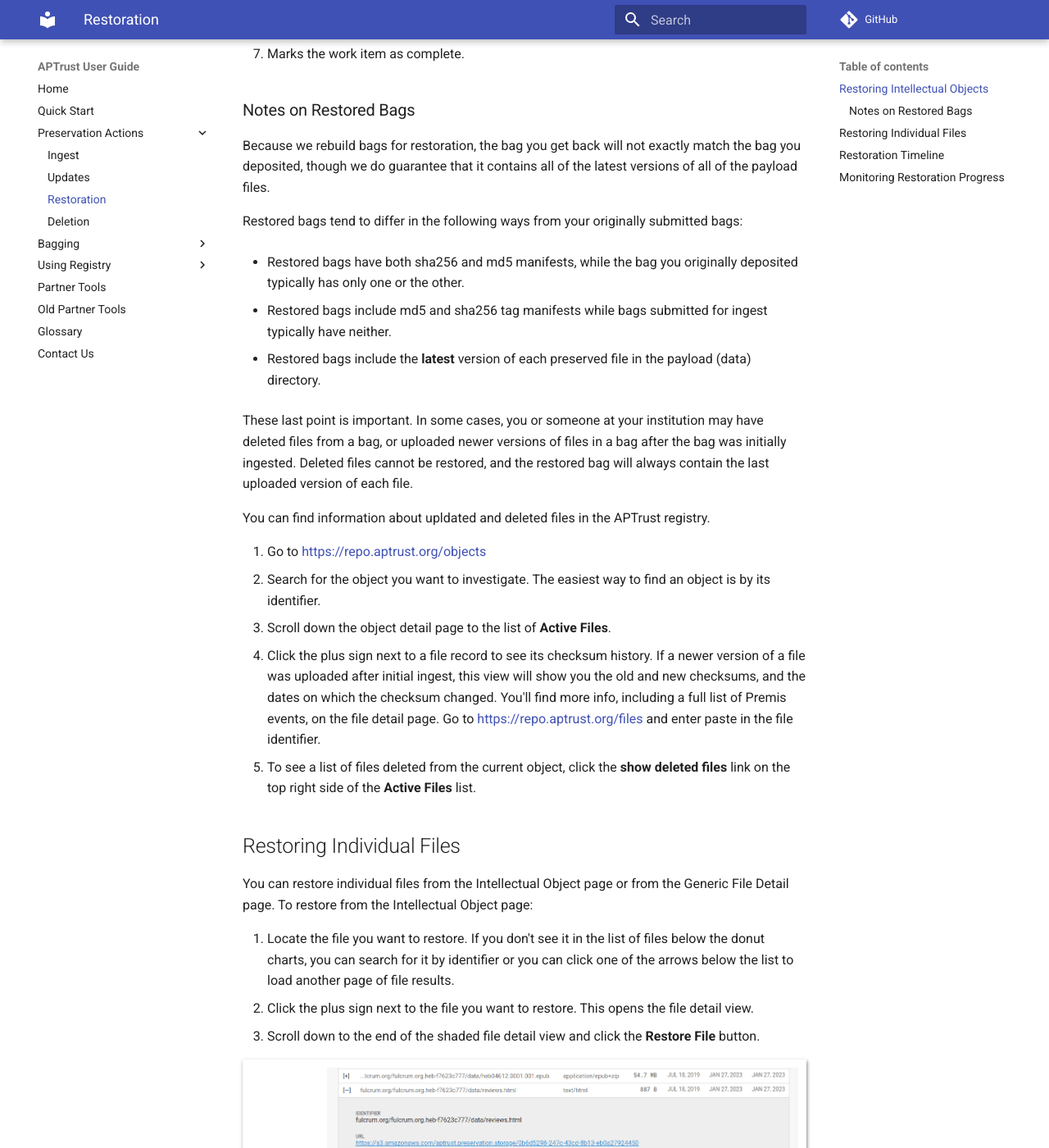
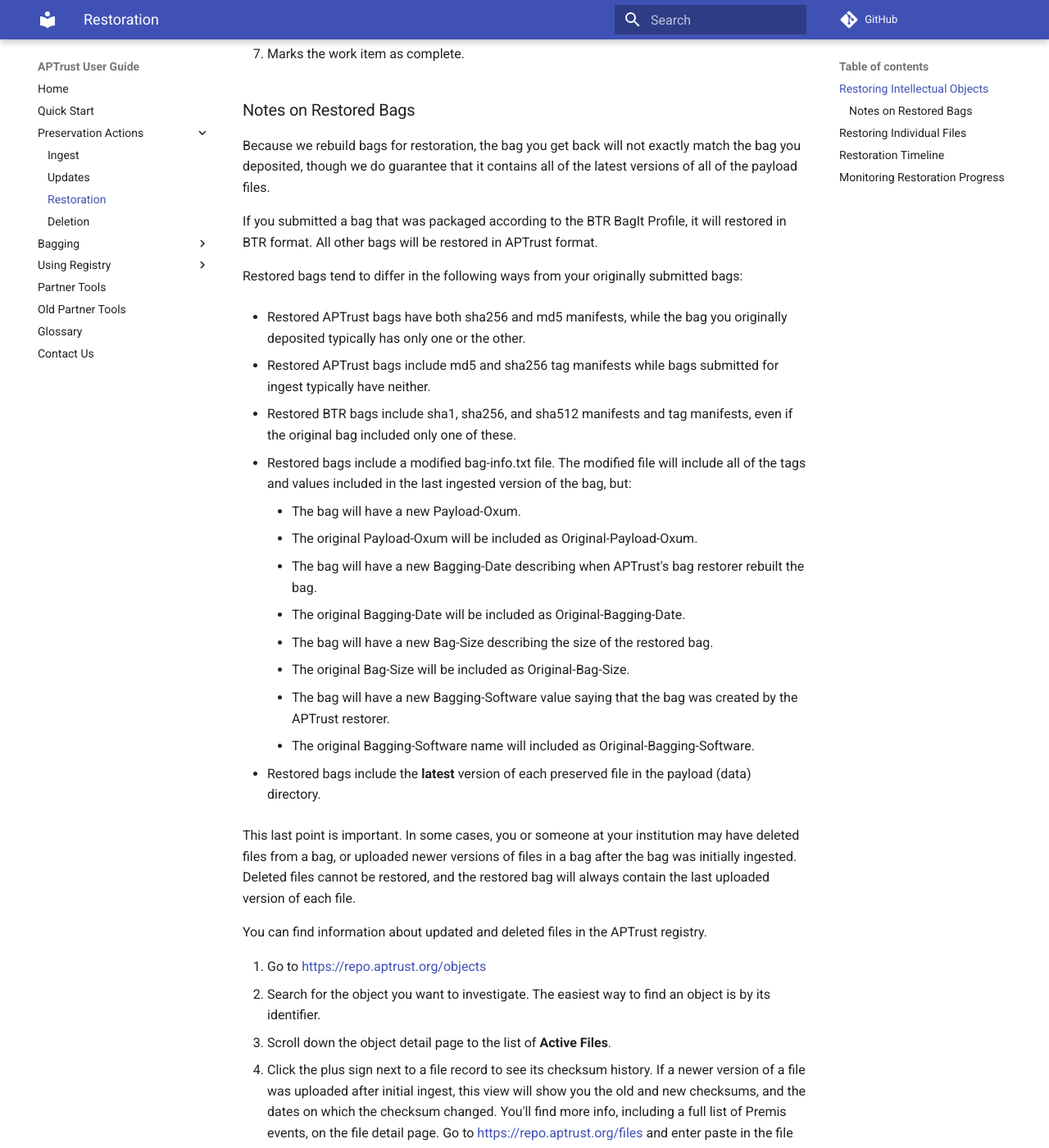
Before and after one commit to APTrust/userguide, an MkDocs documentation site: the page built from docs/preservation/restoration.md, in a window 1280 px wide and 1400 px high, scrolled down 1478 px. Shown: the whole window at 82% size. Built offline with MkDocs 1.6.1 and Material for MkDocs 9.7.7, drawn with Linux system fonts in a browser that asks for light colours; comment, search, counter and statistics services are not loaded; some of the changed text lies outside the part shown.

Commit message:
Added documentation re: bagit profiles and restoration formats. https://trello.com/c/pgSRV6ri

```diff
--- a/docs/preservation/restoration.md
+++ b/docs/preservation/restoration.md
@@ -33,23 +33,43 @@
 
 Because we rebuild bags for restoration, the bag you get back will not exactly match the bag you deposited, though we do guarantee that it contains all of the latest versions of all of the payload files.
 
+If you submitted a bag that was packaged according to the BTR BagIt Profile, it will restored
+in BTR format. All other bags will be restored in APTrust format.
+
 Restored bags tend to differ in the following ways from your originally submitted bags:
 
-* Restored bags have both sha256 and md5 manifests, while the bag you originally deposited typically has only one or the other.
+* Restored APTrust bags have both sha256 and md5 manifests, while the bag you originally deposited typically has only one or the other.
 
-* Restored bags include md5 and sha256 tag manifests while bags submitted for ingest typically have neither.
+* Restored APTrust bags include md5 and sha256 tag manifests while bags submitted for ingest typically have neither.
+
+* Restored BTR bags include sha1, sha256, and sha512 manifests and tag manifests, even if the original bag included only one of these.
+
+* Restored bags include a modified bag-info.txt file. The modified file will include all of the tags and values included in the last ingested version of the bag, but:
+
+    * The bag will have a new Payload-Oxum.
+    * The original Payload-Oxum will be included as Original-Payload-Oxum.
+    * The bag will have a new Bagging-Date describing when APTrust's bag restorer rebuilt the bag.
+    * The original Bagging-Date will be included as Original-Bagging-Date.
+    * The bag will have a new Bag-Size describing the size of the restored bag.
+    * The original Bag-Size will be included as Original-Bag-Size.
+    * The bag will have a new Bagging-Software value saying that the bag was created by the APTrust restorer.
+    * The original Bagging-Software name will included as Original-Bagging-Software.
 
 * Restored bags include the __latest__ version of each preserved file in the payload (data) directory.
 
-These last point is important. In some cases, you or someone at your institution may have deleted files from a bag, or uploaded newer versions of files in a bag after the bag was initially ingested. Deleted files cannot be restored, and the restored bag will always contain the last uploaded version of each file.
+This last point is important. In some cases, you or someone at your institution may have deleted files from a bag, or uploaded newer versions of files in a bag after the bag was initially ingested. Deleted files cannot be restored, and the restored bag will always contain the last uploaded version of each file.
 
-You can find information about upldated and deleted files in the APTrust registry.
+You can find information about updated and deleted files in the APTrust registry.
 
 1. Go to https://repo.aptrust.org/objects
 2. Search for the object you want to investigate. The easiest way to find an object is by its identifier.
 3. Scroll down the object detail page to the list of **Active Files**.
 4. Click the plus sign next to a file record to see its checksum history. If a newer version of a file was uploaded after initial ingest, this view will show you the old and new checksums, and the dates on which the checksum changed. You'll find more info, including a full list of Premis events, on the file detail page. Go to https://repo.aptrust.org/files and enter paste in the file identifier.
 4. To see a list of files deleted from the current object, click the **show deleted files** link on the top right side of the **Active Files** list.
+
+Because files may have been added to or deleted from a bag after its initial ingest, the Bag-Size and Payload-Oxum of the restored bag may differ from the Bag-Size and Payload-Oxum of any individual ingests. This is why we include both the current and original values in the restored version.
+
+If you're curious about why the contents of a restored bag differ from the original, the object's PREMIS events should provide a detailed record of all additions and deletions. See [PREMIS Events](/registry/events) for more info.
 
 ## Restoring Individual Files
 
```
Also changed, not shown: docs/bagging/index.md (+9 -0 lines).
